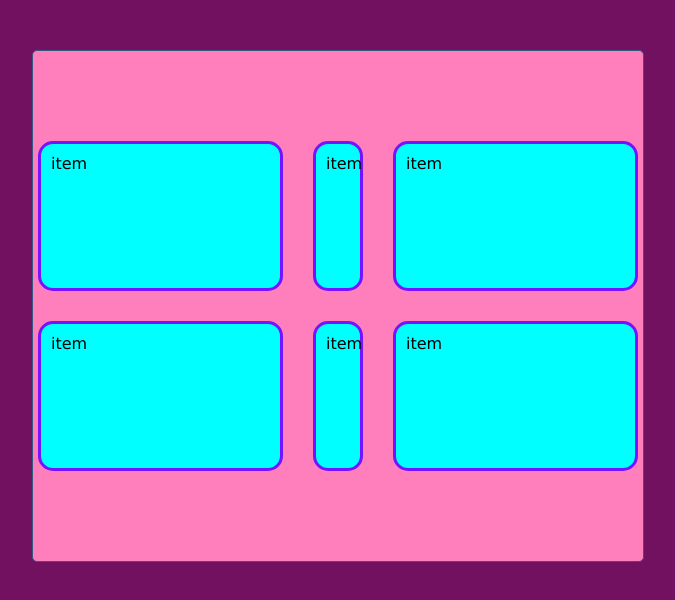
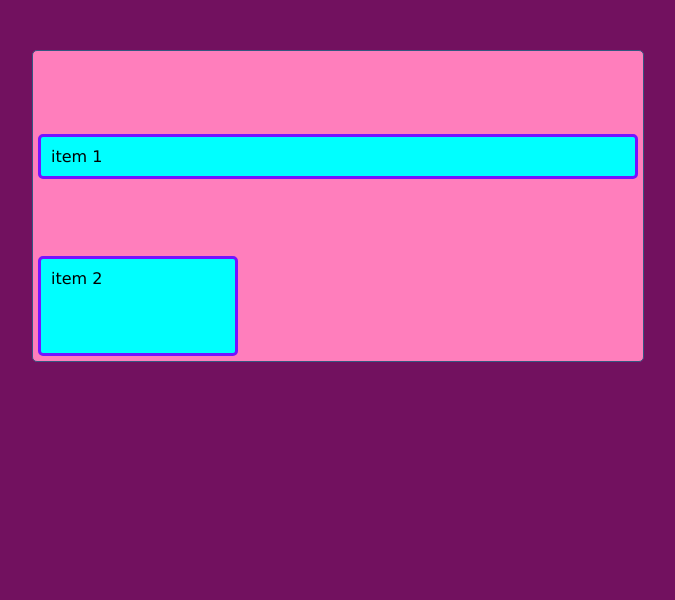
Before and after one commit to T0rricelly/learn_css, a plain HTML site: page grid_layout/grid.html in a window 1280 px wide. Shown: the whole page, without its empty margins (18-693 px from the left). Drawn offline with Linux system fonts and the light colour scheme.

Commit message:
animations and grid exercises

```diff
--- a/grid_layout/grid.css
+++ b/grid_layout/grid.css
@@ -11,41 +11,41 @@ body{
     background-color: rgb(255, 126, 188);
     border-radius: 5px;
     display: grid;
-    /* grid-template-columns: auto 50px auto;
-    grid-template-rows: [row-1-start] 150px [row-1-end] [row-2-start]150px [row-2-end];
-    grid-template-areas:
-    "header header header"
-    "footer footer footer"
-    ; */
 
-    grid-template:
+    /* grid-template:
+        grid-template-columns: auto 50px auto;
+        grid-template-rows: [row-1-start] 150px [row-1-end] [row-2-start]150px [row-2-end];
+        grid-template-areas:
+        "header header header"
+        "footer footer footer"
+        ;
          "header header header" 150px
          "footer footer footer" 150px
         / auto 50px auto
-    ;
+    ; */
+    grid-template-columns: repeat(3,1fr);
+    grid-template-rows: repeat(3,1fr);
     /* justify-items: center;
     align-items: start; */
-    place-items: stretch;
-    place-content: center stretch;
-    gap: 30px;
-    /* gap: 10px; */
-    /* grid-template-columns: [linea-1] 1fr [linea-2] 100px [linea-3] 1fr [linea-4];
-    grid-template-rows: 1fr 1fr; */
+    /* place-items: center stretch; */
+    /* place-content: center stretch; */
+    /* gap: 30px; */
     width: 600px;
-    height: 500px;
+    height: 300px;
 }
 .item{
     box-sizing: border-box;
     border: solid 3px rgb(117, 19, 255);
     background-color: aqua;
     color: black;
-    border-radius: 15px;
+    border-radius: 5px;
     padding: 10px;
-    /* width: 80px;
-    height: 80px; */
 }
 .item-1{
-
+    grid-column: 1/ span 3;
+    grid-row: 1/3 ;
+    justify-self: stretch;
+    align-self: center;
 }
 .item-3{
 
--- a/grid_layout/grid.html
+++ b/grid_layout/grid.html
@@ -8,12 +8,12 @@
 </head>
 <body>
     <div class="container">
-        <div class="item item-1">item </div>
-        <div class="item item-2">item</div>
-        <div class="item item-3">item</div>
+        <div class="item item-1">item 1</div>
+        <div class="item item-2">item 2</div>
+        <!-- <div class="item item-3">item</div>
         <div class="item item-4">item</div>
         <div class="item item-5">item</div>
         <div class="item item-">item</div>
-    </div>
+    </div> -->
 </body>
 </html>
```
Also changed, not shown: animations/animations.css (added, +24 -0 lines), animations/animations.html (added, +12 -0 lines), index.html (+1 -1 lines).
